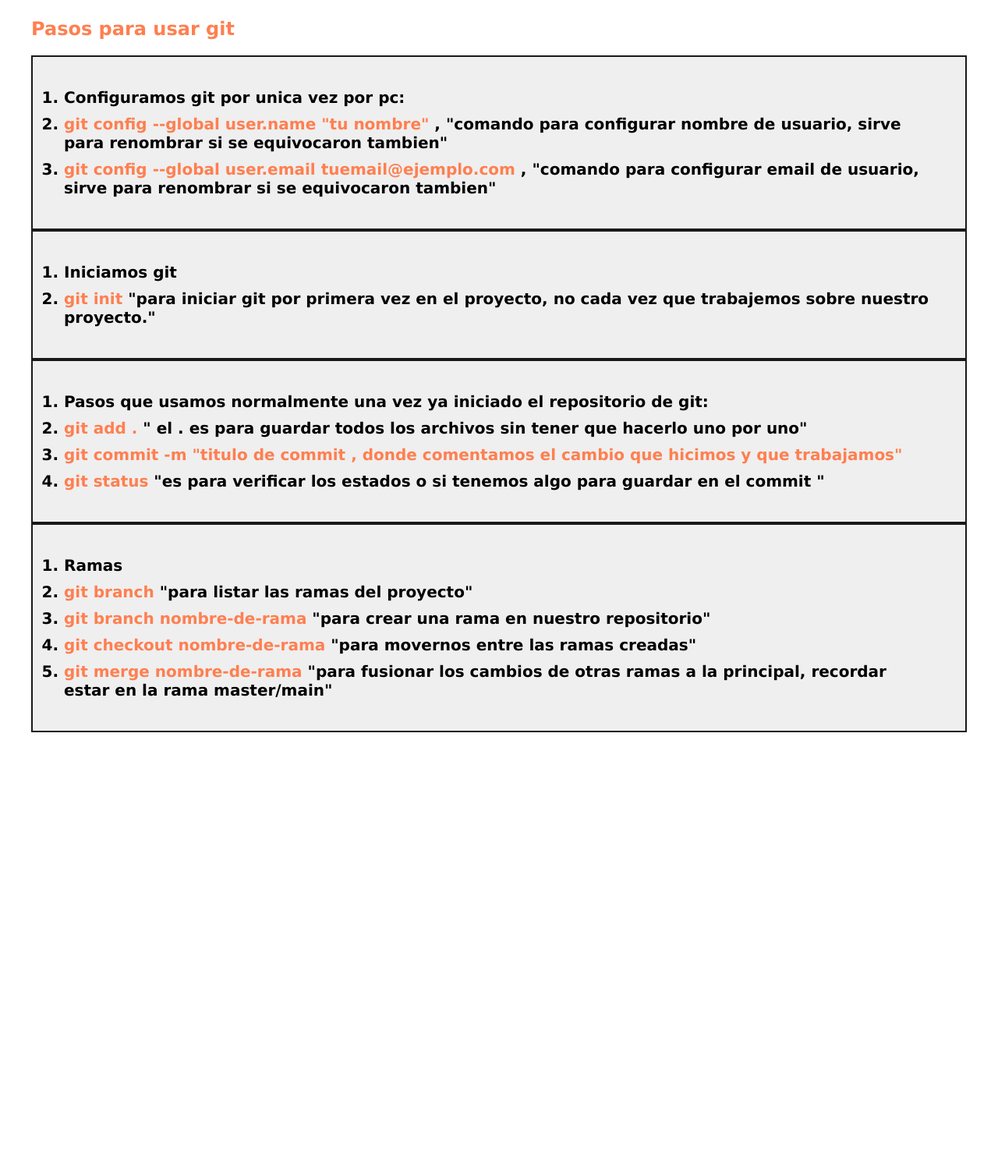
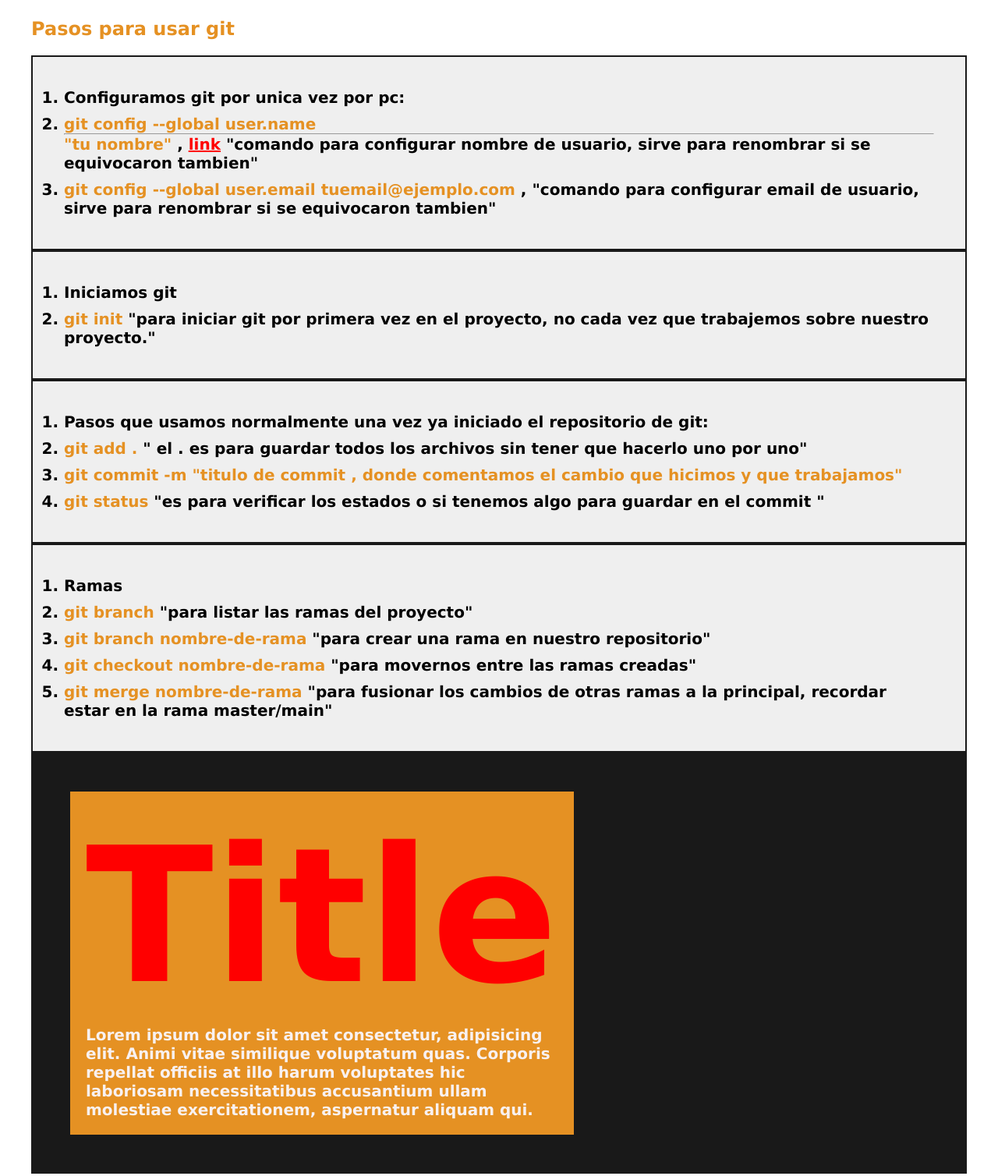
Before and after one commit to feralarcon1995/prueba, a website: page index.html in a window 1280 px wide. Shown: the part 37-1545 px from the top of the page at 78% size. Before the commit the page ends 1016 px from the top, so only its background shows below. Drawn offline with Linux system fonts and the light colour scheme.

Commit message:
add sass to project

```diff
--- a/index.html
+++ b/index.html
@@ -15,7 +15,9 @@
     <h1>Pasos para usar git </h1>
     <ol>
         <li>Configuramos git por unica vez por pc:</li>
-        <li><span>git config --global user.name "tu nombre"</span> , "comando para configurar nombre de usuario, sirve
+        <li><span>git config --global user.name
+                <hr> "tu nombre"
+            </span> , <a href="">link</a> "comando para configurar nombre de usuario, sirve
             para renombrar si se equivocaron tambien"</li>
         <li><span>git config --global user.email tuemail@ejemplo.com</span> , "comando para configurar email de usuario,
             sirve para renombrar si se equivocaron tambien"</li>
@@ -41,6 +43,15 @@
             estar en la rama master/main"</li>
     </ol>
 
+
+    <section class="cajas">
+        <div class="caja">
+            <h2 class="pepito-title">Title</h2>
+            <p class="caja__subtitle">Lorem ipsum dolor sit amet consectetur, adipisicing elit. Animi vitae similique
+                voluptatum quas. Corporis repellat officiis at illo harum voluptates hic laboriosam necessitatibus
+                accusantium ullam molestiae exercitationem, aspernatur aliquam qui.</p>
+        </div>
+    </section>
 </body>
 
 </html>
--- /dev/null
+++ b/scss/base/_reset.scss
@@ -0,0 +1,5 @@
+* {
+    margin: 0;
+    padding: 0;
+    box-sizing: border-box;
+}
--- /dev/null
+++ b/scss/base/_vars.scss
@@ -0,0 +1,10 @@
+//variables
+
+$main-color: #e59123;
+
+$main-font: Verdana, Geneva, Tahoma, sans-serif;
+
+$p-5: 50px;
+$column-2: repeat(2,1fr);
+$column-4: repeat(4,1fr);
+$column-6: repeat(6,1fr);
--- /dev/null
+++ b/scss/layout/_index.scss
@@ -0,0 +1,63 @@
+body {
+    padding: 40px;
+
+    h1 {
+        font-size: 24px;
+        font-weight: bold;
+        font-family: $main-font;
+        color: $main-color;
+        padding: 20px 0;
+        &:hover {
+            color: aqua;
+        }
+    }
+
+    ol {
+        display: flex;
+        flex-direction: column;
+        gap: 10px;
+        background-color: #eeee;
+        border: 2px solid #191919;
+        padding: 40px;
+        font-size: 20px;
+        font-weight: bold;
+        font-family: $main-font;
+
+        li {
+            span {
+                color: $main-color;
+            }
+            a {
+                color: red;
+            }
+        }
+    }
+}
+
+.cajas {
+    background-color: #191919;
+    padding: $p-5;
+    display: grid;
+    grid-template-columns: $column-4;
+    justify-content: center;
+    align-items: center;
+
+    .caja {
+        background-color: $main-color;
+        color: #f8f1f1;
+        padding: 20px;
+
+        .pepito-title {
+            color: red;
+            font-size: 240px;
+            font-weight: bold;
+            font-family: $main-font;
+        }
+
+        p {
+            font-size: 20px;
+            font-weight: bold;
+            font-family: $main-font;
+        }
+    }
+}
--- /dev/null
+++ b/scss/style.scss
@@ -0,0 +1,13 @@
+//IMPORTS
+@import 'base/vars';
+@import 'base/reset';
+
+//IMPORTS COMPONENTS
+@import 'components/navbar';
+@import 'components/footer';
+
+//IMPORTS LAYOUT
+@import 'layout/index';
+@import 'layout/galeria';
+@import 'layout/contacto';
+@import 'layout/mediaqueries';
```
Also changed, not shown: package.json (added, +19 -0 lines), README.md (added), css/style.css, scss/components/_footer.scss (added), scss/components/_navbar.scss (added), scss/layout/_contacto.scss (added), scss/layout/_galeria.scss (added), scss/layout/_mediaqueries.scss (added), 1 other file.
